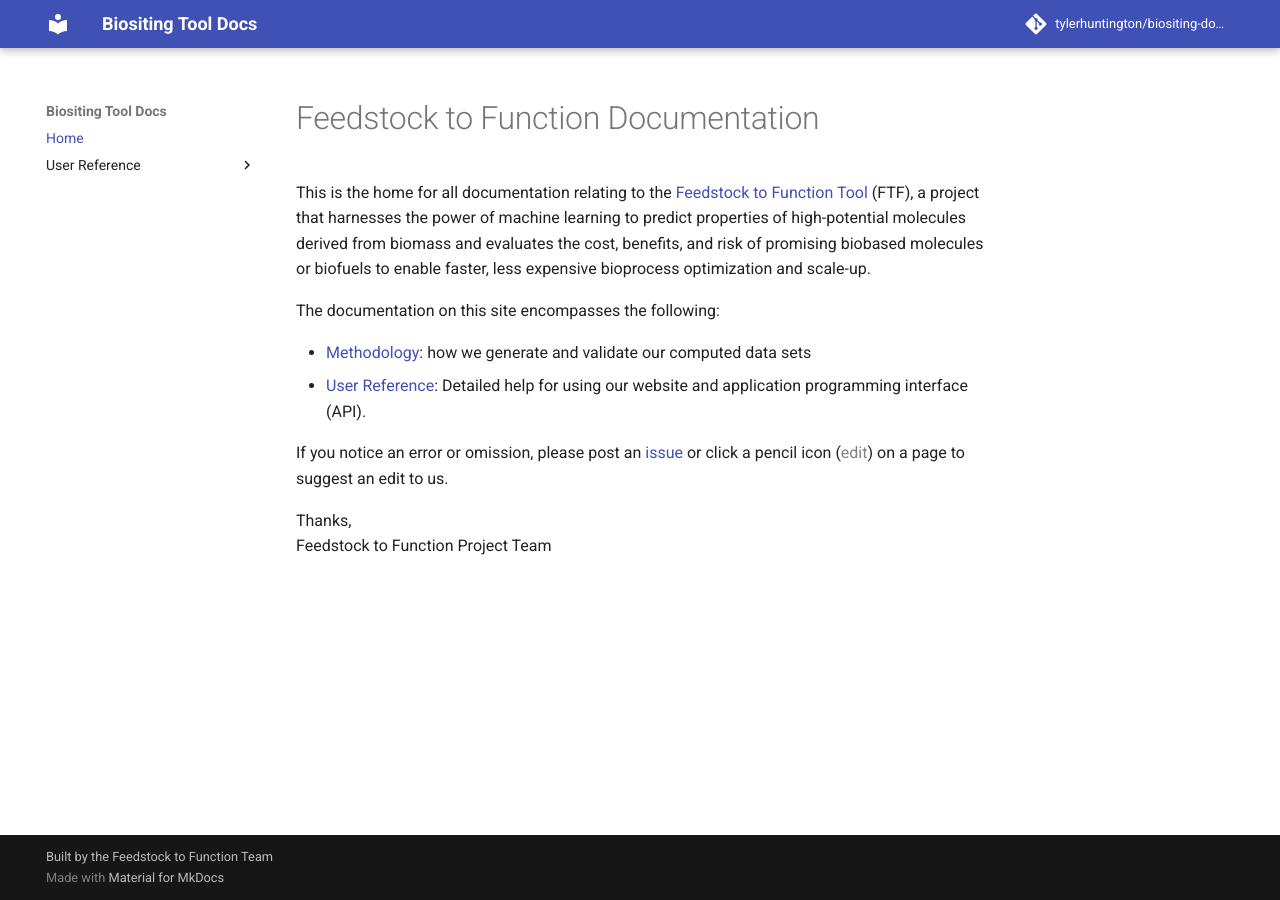
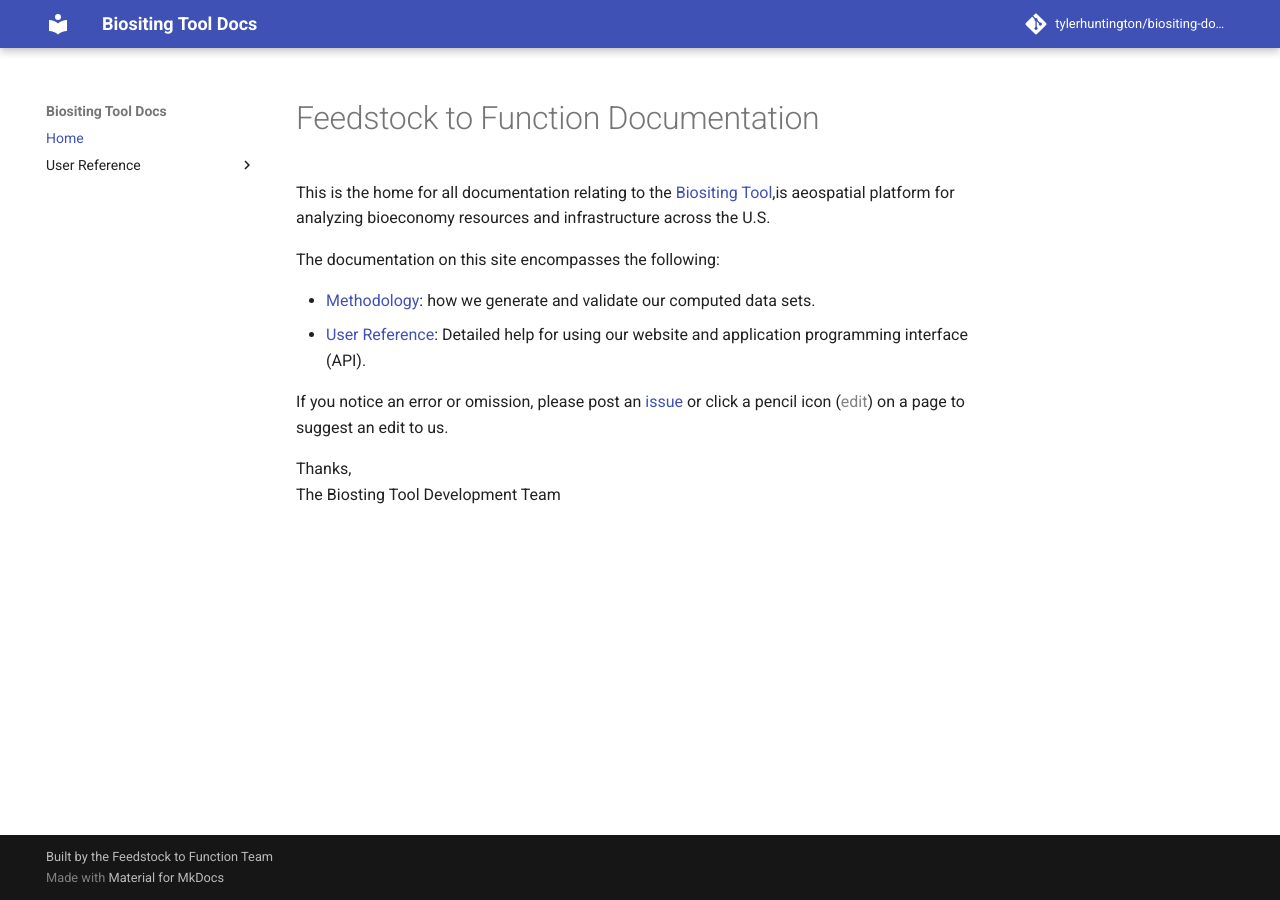
Before and after one commit to tylerhuntington/biositing-docs, an MkDocs documentation site: the page built from docs/index.md, in a window 1280 px wide. Built offline with MkDocs 1.6.1 and Material for MkDocs 9.7.7, drawn with Linux system fonts in a browser that asks for light colours; comment, search, counter and statistics services are not loaded.

Commit message:
Update docs.

```diff
--- a/docs/index.md
+++ b/docs/index.md
@@ -1,17 +1,13 @@
 # Feedstock to Function Documentation
 
 This is the home for all documentation relating to the
-[Feedstock to Function Tool](https://feestock-to-function.lbl.gov) (FTF),
-  a project that harnesses the power of machine learning to predict properties
-  of high-potential molecules derived from biomass and evaluates the cost,
-  benefits, and risk of promising biobased molecules or biofuels to enable
-  faster, less expensive bioprocess optimization and scale-up.
+[Biositing Tool](https://biositing.jbei.org),is aeospatial platform for analyzing bioeconomy resources and infrastructure across the U.S.
 
 The documentation on this site encompasses the following:
 
-* [Methodology](/ftf-docs/methodology/property-prediction/):
-how we generate and validate our computed data sets
-* [User Reference](/ftf-docs/user-guide/rest-api/): Detailed help for using our website
+* [Methodology](/biositing-docs/methodology/property-prediction/):
+how we generate and validate our computed data sets.
+* [User Reference](/biositing-docs/user-guide/rest-api/): Detailed help for using our website
  and application programming interface (API).
 
 If you notice an error or omission, please post an [issue](
@@ -21,4 +17,4 @@ or click a pencil icon
 edit to us.
 
 Thanks,
-Feedstock to Function Project Team
+The Biosting Tool Development Team
```
